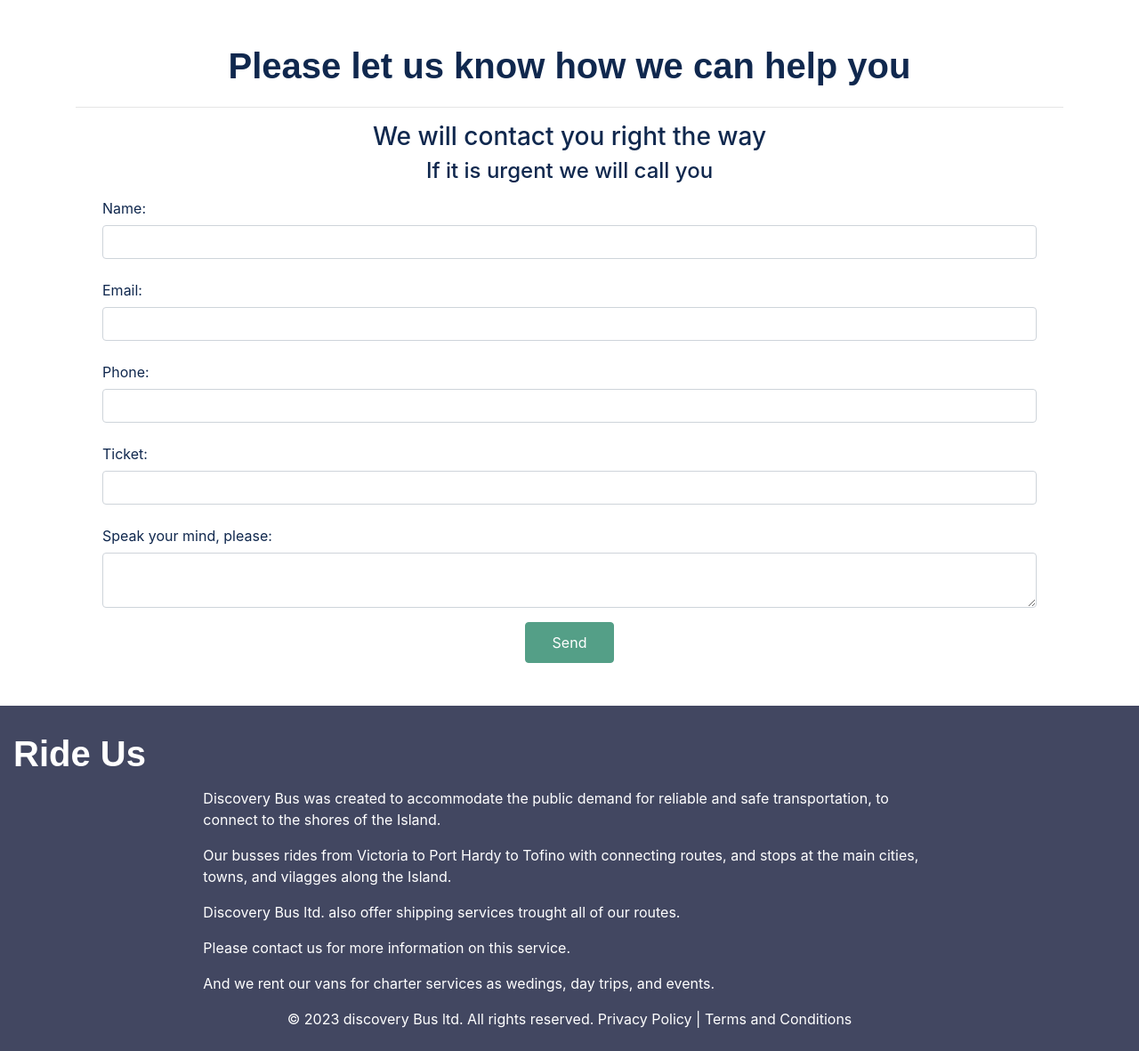
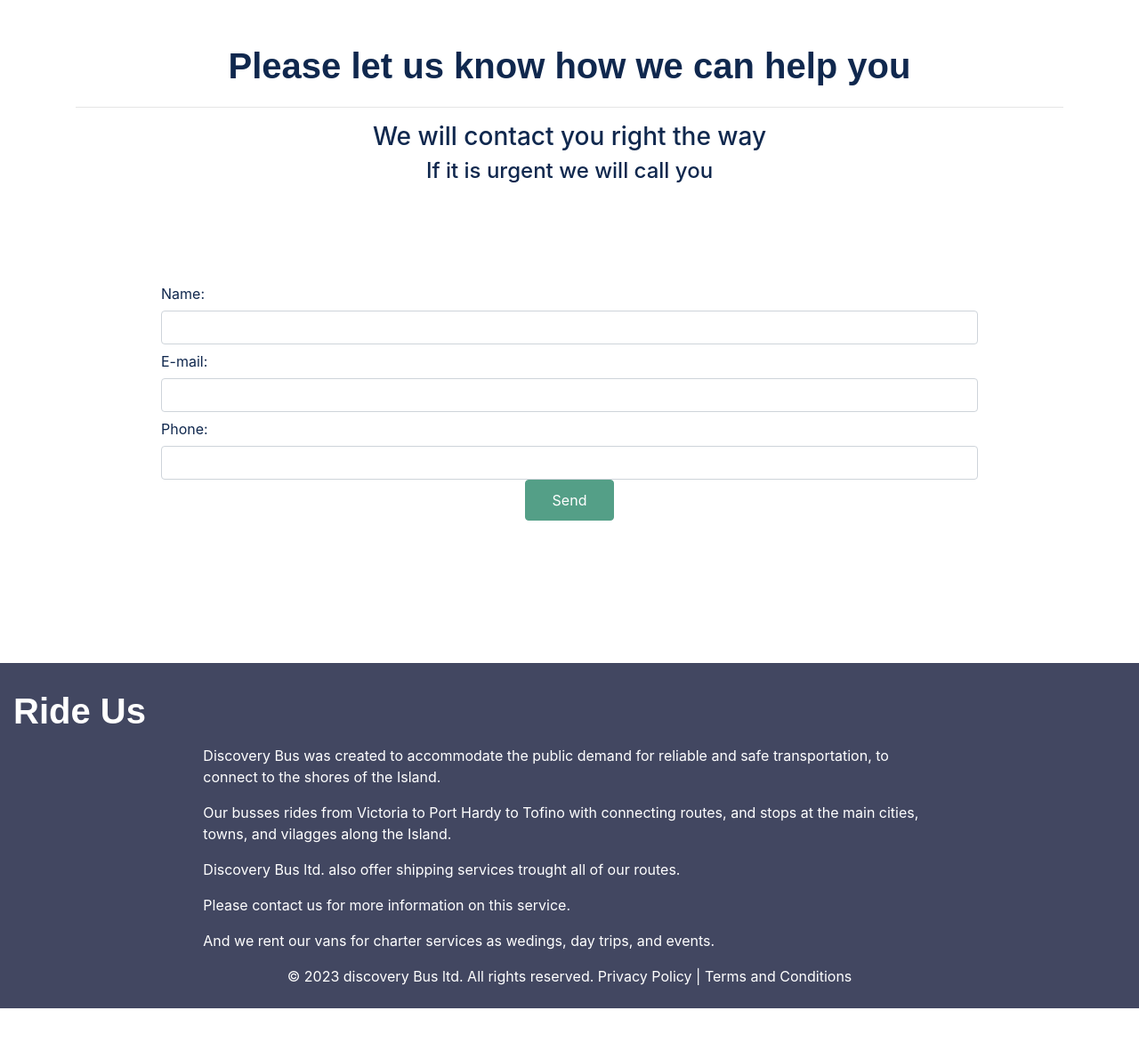
Before and after one commit to bartwagner/CoastlineTransportsLtd, a Django app: page /contactus/ in a window 1280 px wide. Shown: the part 833-2014 px from the top of the page at 89% size. After the commit the page ends 1966 px from the top, so only its background shows below. Run offline with Django 4.2, Linux system fonts and the light colour scheme; some libraries are stand-ins or nearby versions; some web fonts are replaced.

Commit message:
rebuilding the contact email

```diff
--- /dev/null
+++ b/Transport/contactus/forms.py
@@ -0,0 +1,14 @@
+from django import forms
+
+class contactUsForm(forms.Form):
+    name = forms.CharField(max_length=50,
+                           widget=forms.TextInput(attrs={"class": "form-control"}),
+                           label="Name:"
+                          )
+    email = forms.EmailField(widget=forms.TextInput(attrs={"type": "email"}),
+                             label="E-mail:"
+                            )
+    phone = forms.CharField(max_length=13,
+                            widget=forms.NumberInput(attrs={"type": "number"}),
+                            label="Phone:"
+                           )
--- a/Transport/contactus/views.py
+++ b/Transport/contactus/views.py
@@ -1,13 +1,25 @@
 from django.shortcuts import render, redirect
 from django.core.mail import send_mail
 from django. contrib import messages
+from .forms import contactUsForm
 
 # Create your views here.
 def index(request):
-    return render(request, 'contactus/contactus.html')
+    form = contactUsForm()
+    return render(request, 'contactus/contactus.html', {'form': form})
 
 def email(request):
-    send_mail('Assunto', 'Teste de envio', 'bart_wagner_g@hotmail.com', ['bart_wagner_g@hotmail.com'])
+    if request.method == 'POST':
+        name = request.POST['name']
+        email = request.POST['email']
+        phone = request.POST['phone']
+        ticket = request.POST['ticket']
+        message = request.POST['message']
+    send_mail('New Question Costumer - ' + name,
+              'Ticket= ' + ticket + '\n' + 'Phone= ' + phone + '\n' + 'Message:'+ '\n' + message,
+              email,
+              ['info@discoverybus.ca']
+    )
 
     messages.success(request, 'Thanks for your message')
     return redirect('contactus')
--- a/Transport/robertVictoriaTransport/settings.py
+++ b/Transport/robertVictoriaTransport/settings.py
@@ -46,6 +46,7 @@ INSTALLED_APPS = [
     'shipping.apps.ShippingConfig',
     'termsconditions.apps.TermsconditionsConfig',
     'tickets.apps.TicketsConfig',
+    'widget_tweaks',
     "django.contrib.admin",
     "django.contrib.auth",
     "django.contrib.contenttypes",
@@ -141,6 +142,7 @@ STATICFILES_DIRS = [
 DEFAULT_AUTO_FIELD = "django.db.models.BigAutoField"
 
 #Email config
+DEFAULT_FROM_EMAIL = 'info@discoverybus.ca'
 EMAIL_BACKEND = 'django.core.mail.backends.console.EmailBackend'
 EMAIL_HOST_USER = config('EMAIL_HOST_USER')
 EMAIL_HOST_PASSWORD = config('EMAIL_HOST_PASSWORD')
--- a/Transport/templates/contactus/contactus.html
+++ b/Transport/templates/contactus/contactus.html
@@ -1,4 +1,5 @@
 {% extends 'base.html' %}
+{% load widget_tweaks %}
 {% block content %}
     <section id="show-welcome" class="show-welcome-contactUs">
         <div class="img-org">
@@ -24,35 +25,22 @@
                     <h4>If it is urgent we will call you</h4>
                 </div>
             </div>
-            <div class="col-md-12">
-            <div class="col-md-12">
+            <div class="p-5">
+                <div class="p-5">
                 <form action="{% url 'email' %}" method="POST">
                     {% csrf_token %}
-                    <div class="form-group">
-                        <label for="name" class="col-form-label">Name:</label>
-                        <input type="text" name="name" class="form-control">
-                    </div>
-                    <div class="form-group">
-                        <label for="email" class="col-form-label">Email:</label>
-                        <input type="email" name="email" class="form-control">
-                    </div>
-                    <div class="form-group">
-                        <label for="phone" class="col-form-label">Phone:</label>
-                        <input type="text" name="phone" class="form-control">
-                    </div>
-                    <div class="form-group">
-                        <label for="ticket" class="col-form-label">Ticket:</label>
-                        <input type="ticket" name="ticket" class="form-control">
-                    </div>
-                    <div class="form-group">
-                        <label for="message" class="col-form-label">Speak your mind, please:</label>
-                        <textarea name="message" class="form-control"></textarea>
-                    </div>
+                    {% for field in form.visible_fields %}
+                        <div class="form-group{% if field.errors %} has error {% endif %}">
+                            <label for="{{ field.id_for_label }}" class="col-form-label">
+                                {{ field.label }}
+                            </label>
+                            {% render_field field class="form-control" %}
+                    {% endfor %}
                     <div class="text-center">
                         <input type="submit" value="Send" class="btn btn-primary">
                     </div>
                 </form>
-            </div>
+                </div>
             </div>
         </div>
     </section>
```
Also changed, not shown: Transport/informations.txt (+20 -0 lines), 1 other file.
